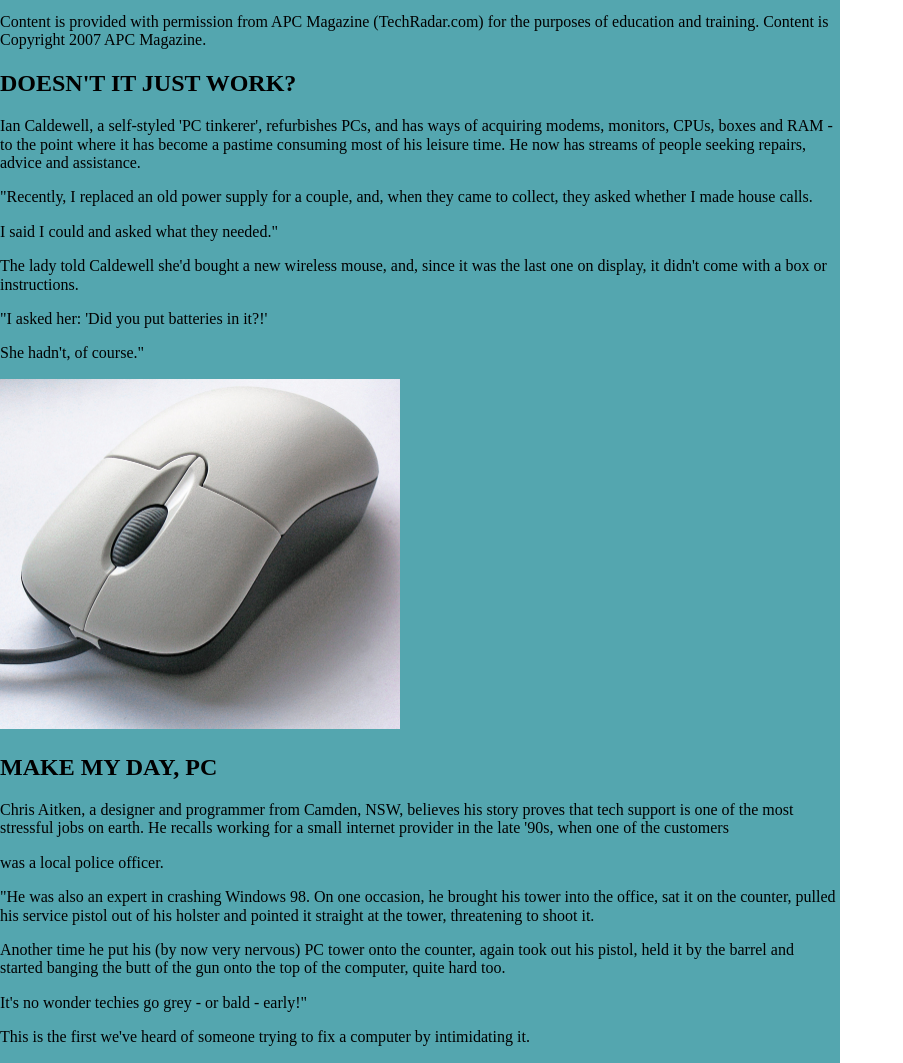
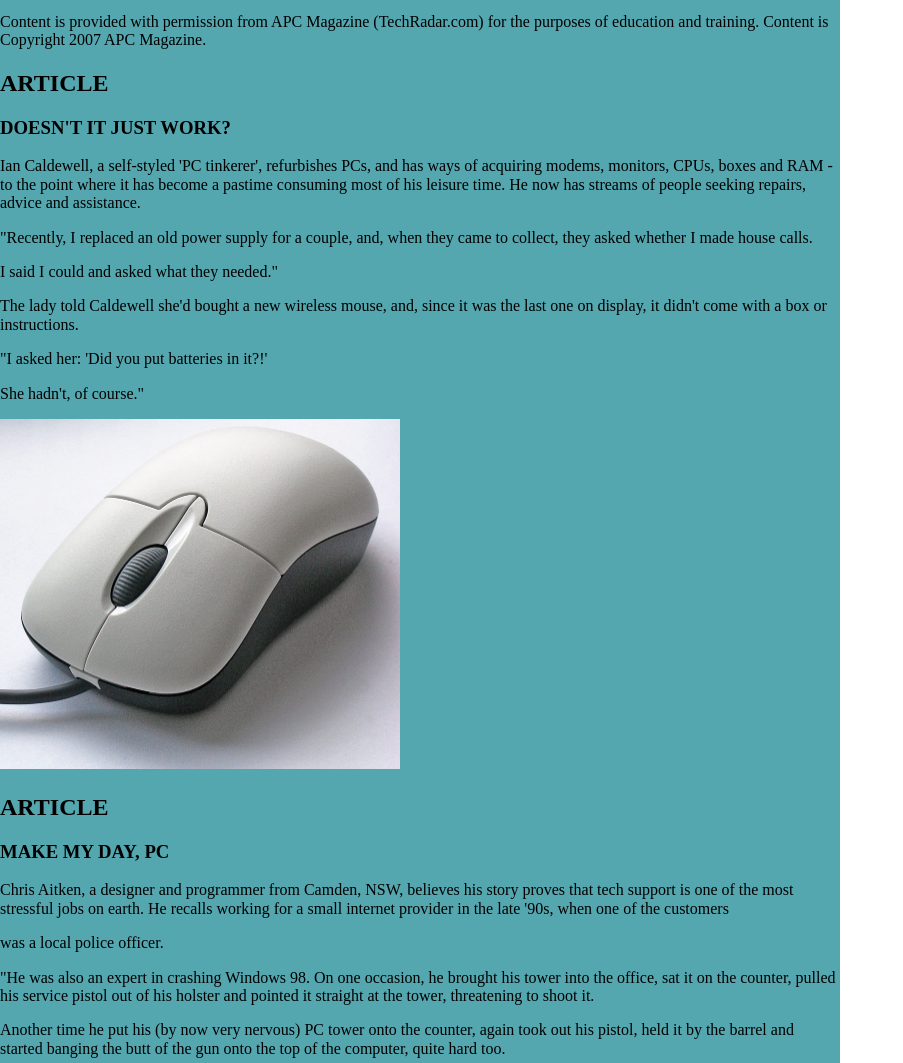
Before and after one commit to 20148957/C4Prog-WT-23S2-Portfolio-AlbieWhite, a plain HTML site: page phase-3/index.html in a window 1280 px wide. Shown: the part 4523-5586 px from the top of the page, without its empty margins (0-903 px from the left). Drawn offline with Linux system fonts and the light colour scheme.

Commit message:
fix: fixed headers

```diff
--- a/phase-3/index.html
+++ b/phase-3/index.html
@@ -17,7 +17,7 @@
         <a href="">Instructions</a>
     </nav>
     <main class="site-main">
-        <section class="articles">
+        <div class="articles">
             <article>
             <header>
                 <h2>Article</h2>
@@ -371,22 +371,21 @@
             <article>
                 <header>
                     <h2>
-                        DOESN'T IT JUST WORK?
+                        ARTICLE
                     </h2>
                 </header>
                 <section>
+                    <h3>
+                        DOESN'T IT JUST WORK?
+                    </h3>
                     <p>
                         Ian Caldewell, a self-styled 'PC tinkerer', refurbishes PCs, and has ways of
-
                          acquiring modems, monitors, CPUs, boxes and RAM - to the point where it has
-
                          become a pastime consuming most of his leisure time. He now has streams of
-
                          people seeking repairs, advice and assistance.
                     </p>
                     <p>
                         "Recently, I replaced an old power supply for a couple, and, when they came
-
                          to collect, they asked whether I made house calls.
                     </p>
                     <p>
@@ -394,7 +393,6 @@
                     </p>
                     <p>
                         The lady told Caldewell she'd bought a new wireless mouse, and, since it
-
                          was the last one on display, it didn't come with a box or instructions.
                     </p>
                     <p>
@@ -409,10 +407,13 @@
             <article>
                 <header>
                     <h2>
-                        MAKE MY DAY, PC
+                        ARTICLE
                     </h2>
                 </header>
                 <section>
+                    <h3>
+                        MAKE MY DAY, PC
+                    </h3>
                     <p>
                         Chris Aitken, a designer and programmer from Camden, NSW, believes his story
 
@@ -445,7 +446,7 @@
                     </p>
                 </section>
             </article>
-        </section>
+        </div>
         <aside class="sidebar">
             <section>
                 <h3>
```
Lines whose indentation alone changed are shown as unchanged.
